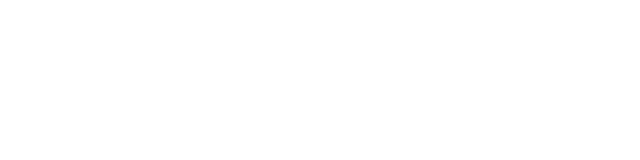
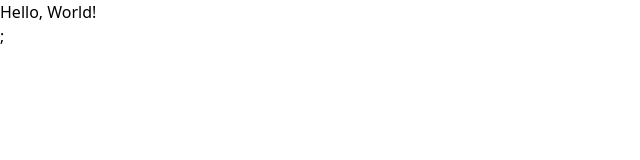
Before and after one commit to Vasileios1988/daly-radiance-aesthetics, a React (Vite) app: page / in a window 1280 px wide. Shown: the top 160 px of the page, without its empty margins (0-640 px from the left). Built offline with nearby package versions, Linux system fonts and the light colour scheme.

Commit message:
Add Hello World message

```diff
--- a/src/App.jsx
+++ b/src/App.jsx
@@ -6,8 +6,7 @@
 
   return (
       <>
-
-
+        <h1>Hello, World!</h1>;
       </>
   )
 }
```
